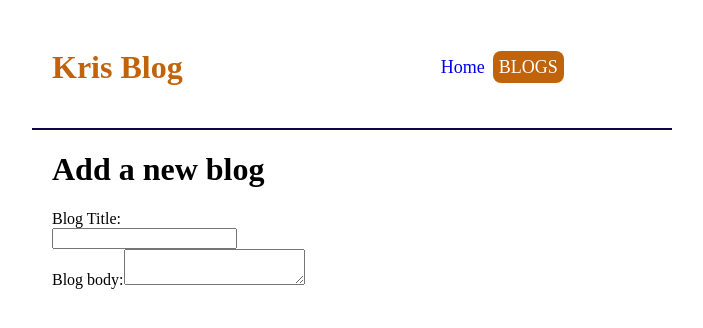
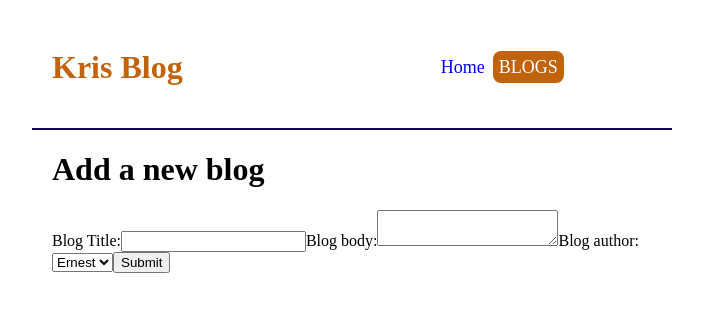
Before and after one commit to ernestkris6/web, a React (Create React App) app: page /create in a window 1280 px wide. Shown: the top 328 px of the page, without its empty margins (288-991 px from the left). Built offline with nearby package versions, Linux system fonts and the light colour scheme.

Commit message:
create form

```diff
--- a/src/Pages/Create.css
+++ b/src/Pages/Create.css
@@ -9,10 +9,3 @@
     /* padding: 20px;
     line-height: 15px; */
 }
-
-.form input{
-    display: block;
-    justify-content: center;
-    align-items: center;
-    text-align: center;
-}
--- a/src/Pages/Create.js
+++ b/src/Pages/Create.js
@@ -17,6 +17,13 @@ const Create = () => {
                 required
                 ></textarea>
 
+                <label>Blog author:</label>
+                <select>
+                    <option value="Ernest">Ernest</option>
+                    <option value="Emma">Emma</option>
+                </select>
+
+                <button>Submit</button>
             </form>
         </div>
         );
```
